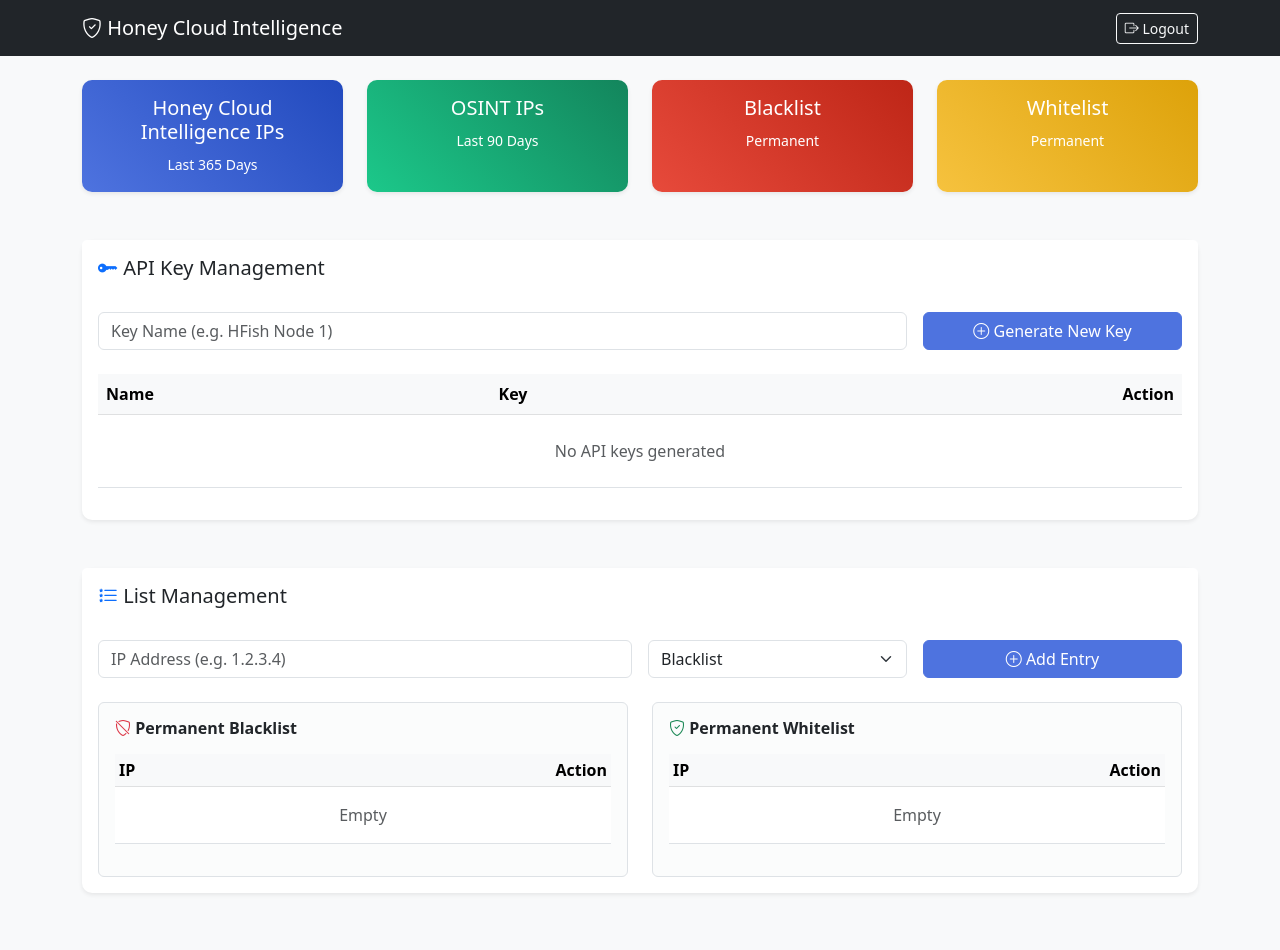
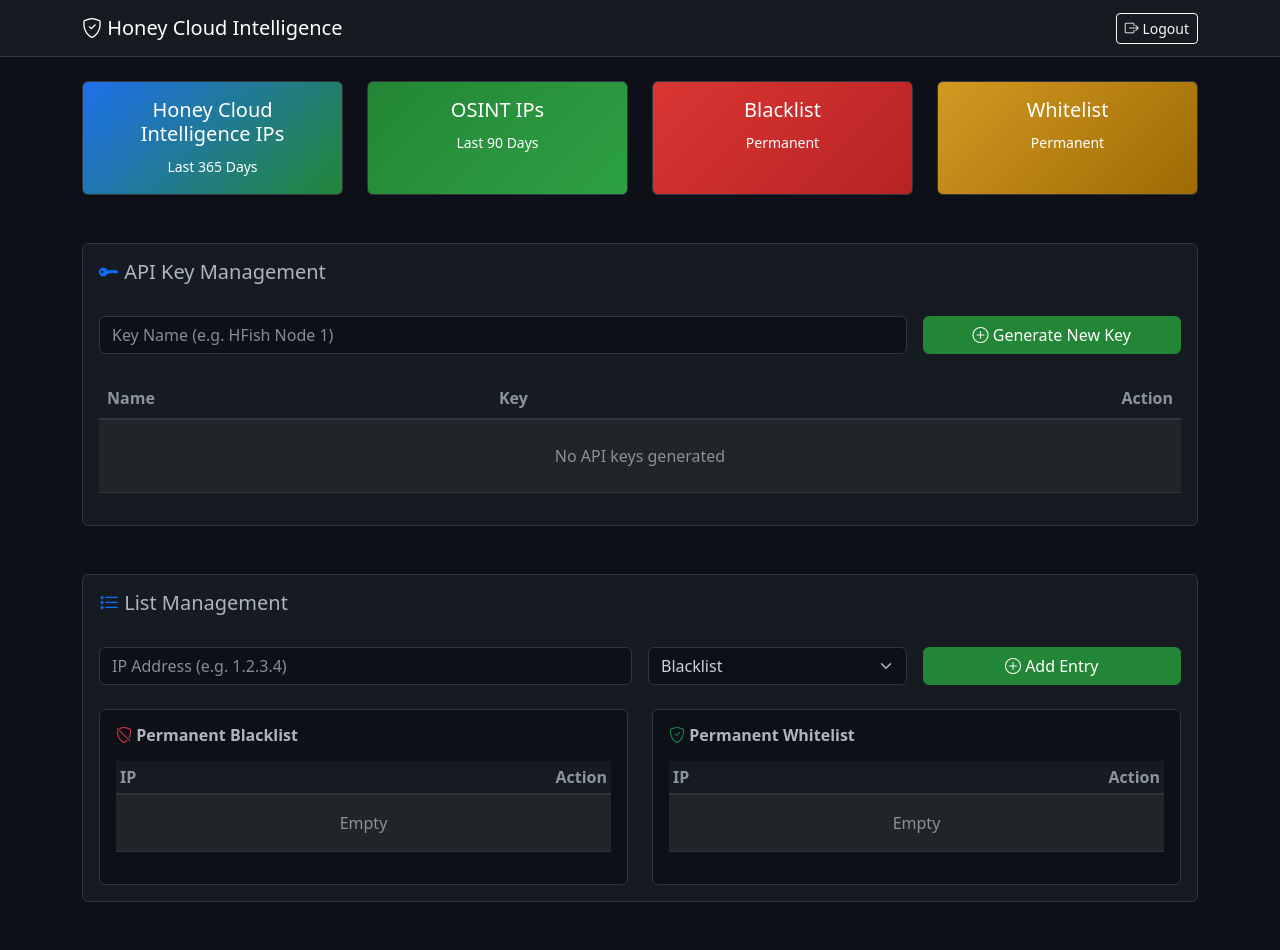
Before and after one commit to lemueIO/honey-api, a FastAPI app: template app/templates/index.html in a window 1280 px wide. Before the commit the page ends 894 px from the top, so only its background shows below. Run offline with FastAPI, Linux system fonts and the light colour scheme; the template is opened without the code that fills it, so the values that code supplies are empty.

Commit message:
Implement Dark Mode and fix favicon caching

```diff
--- a/app/templates/index.html
+++ b/app/templates/index.html
@@ -1,71 +1,117 @@
 <!DOCTYPE html>
-<html lang="en">
+<html lang="en" data-bs-theme="dark">
 
 <head>
     <meta charset="UTF-8">
     <meta name="viewport" content="width=device-width, initial-scale=1.0">
     <title>Honey Cloud Intelligence</title>
-    <link rel="apple-touch-icon" sizes="180x180" href="{{ url_for('static', path='apple-touch-icon.png') }}">
-    <link rel="icon" type="image/png" sizes="32x32" href="{{ url_for('static', path='favicon-32x32.png') }}">
-    <link rel="icon" type="image/png" sizes="16x16" href="{{ url_for('static', path='favicon-16x16.png') }}">
-    <link rel="shortcut icon" href="{{ url_for('static', path='favicon.ico') }}">
+    <link rel="apple-touch-icon" sizes="180x180" href="{{ url_for('static', path='apple-touch-icon.png') }}?v=2">
+    <link rel="icon" type="image/png" sizes="32x32" href="{{ url_for('static', path='favicon-32x32.png') }}?v=2">
+    <link rel="icon" type="image/png" sizes="16x16" href="{{ url_for('static', path='favicon-16x16.png') }}?v=2">
+    <link rel="shortcut icon" href="{{ url_for('static', path='favicon.ico') }}?v=2">
     <link href="https://cdn.jsdelivr.net/npm/bootstrap@5.3.0/dist/css/bootstrap.min.css" rel="stylesheet">
     <link rel="stylesheet" href="https://cdn.jsdelivr.net/npm/bootstrap-icons@1.10.5/font/bootstrap-icons.css">
     <style>
         body {
-            background-color: #f8f9fa;
+            background-color: #0d1117;
+            color: #c9d1d9;
         }
 
         .card {
-            border-radius: 10px;
-            border: none;
-            box-shadow: 0 0.125rem 0.25rem rgba(0, 0, 0, 0.075);
-            transition: transform 0.2s;
+            background-color: #161b22;
+            border: 1px solid #30363d;
+            border-radius: 6px;
+            box-shadow: none;
         }
 
         .card:hover {
-            transform: translateY(-5px);
+            transform: translateY(-2px);
+            border-color: #8b949e;
+        }
+
+        .card-header {
+            background-color: #161b22;
+            border-bottom: 1px solid #30363d;
         }
 
         .stat-card {
             color: #fff;
         }
 
+        /* Keep gradients but adjust opacity or overlay if needed,
+           or leave as is for contrast. */
         .bg-local {
-            background: linear-gradient(45deg, #4e73df, #224abe);
+            background: linear-gradient(135deg, #1f6feb, #238636);
         }
 
         .bg-osint {
-            background: linear-gradient(45deg, #1cc88a, #13855c);
+            background: linear-gradient(135deg, #238636, #2ea043);
         }
 
         .bg-blacklist {
-            background: linear-gradient(45deg, #e74a3b, #be2617);
+            background: linear-gradient(135deg, #da3633, #b62324);
         }
 
         .bg-whitelist {
-            background: linear-gradient(45deg, #f6c23e, #dda20a);
+            background: linear-gradient(135deg, #d29922, #9e6a03);
         }
 
         .btn-primary {
-            background-color: #4e73df;
-            border-color: #4e73df;
+            background-color: #238636;
+            border-color: #238636;
+            color: #ffffff;
         }
 
         .btn-primary:hover {
-            background-color: #2e59d9;
-            border-color: #2653d4;
+            background-color: #2ea043;
+            border-color: #2ea043;
         }
 
-        .table-responsive {
-            max-height: 400px;
-            overflow-y: auto;
+        .form-control,
+        .form-select {
+            background-color: #0d1117;
+            border-color: #30363d;
+            color: #c9d1d9;
         }
+
+        .form-control:focus,
+        .form-select:focus {
+            background-color: #0d1117;
+            border-color: #58a6ff;
+            color: #c9d1d9;
+            box-shadow: 0 0 0 3px rgba(88, 166, 255, 0.3);
+        }
+
+        .table {
+            color: #c9d1d9;
+            border-color: #30363d;
+        }
+
+        .table-light {
+            background-color: #161b22;
+            color: #c9d1d9;
+            border-bottom: 2px solid #30363d;
+        }
+
+        /* Fix for table header cells trying to be light */
+        .table thead th {
+            background-color: #161b22;
+            color: #8b949e;
+            border-color: #30363d;
+        }
+
+        .table-hover tbody tr:hover {
+            background-color: #21262d;
+            color: #c9d1d9;
+        }
+
+        /* Stats card text need to be readable on gradients - default is white which is fine */
     </style>
 </head>
 
 <body>
-    <nav class="navbar navbar-expand-lg navbar-dark bg-dark mb-4">
+    <nav class="navbar navbar-expand-lg navbar-dark bg-dark mb-4"
+        style="background-color: #161b22 !important; border-bottom: 1px solid #30363d;">
         <div class="container">
             <a class="navbar-brand" href="#"><i class="bi bi-shield-check"></i> Honey Cloud Intelligence</a>
             <div class="ms-auto">
@@ -119,7 +165,7 @@
             <!-- API Key Management -->
             <div class="col-12">
                 <div class="card mb-4">
-                    <div class="card-header bg-white py-3 border-0">
+                    <div class="card-header py-3 border-0">
                         <h5 class="mb-0"><i class="bi bi-key-fill text-primary"></i> API Key Management</h5>
                     </div>
                     <div class="card-body">
@@ -148,9 +194,11 @@
                                         <td class="fw-bold">{{ name }}</td>
                                         <td>
                                             <div class="input-group">
-                                                <code class="form-control bg-light border-0 py-2">{{ key }}</code>
-                                                <button class="btn btn-outline-secondary btn-sm border-0 bg-light"
-                                                    type="button" onclick="copyToClipboard('{{ key }}', this)">
+                                                <code class="form-control border-0 py-2"
+                                                    style="background-color: #21262d; color: #e1e4e8;">{{ key }}</code>
+                                                <button class="btn btn-outline-secondary btn-sm border-0"
+                                                    style="background-color: #21262d; color: #8b949e;" type="button"
+                                                    onclick="copyToClipboard('{{ key }}', this)">
                                                     <i class="bi bi-clipboard"></i>
                                                 </button>
                                             </div>
@@ -180,7 +228,7 @@
             <!-- List Management -->
             <div class="col-12">
                 <div class="card">
-                    <div class="card-header bg-white py-3 border-0">
+                    <div class="card-header py-3 border-0">
                         <h5 class="mb-0"><i class="bi bi-list-stars text-primary"></i> List Management</h5>
                     </div>
                     <div class="card-body">
@@ -204,13 +252,14 @@
                         <div class="row g-4">
                             <!-- Blacklist Display -->
                             <div class="col-md-6">
-                                <div class="p-3 border rounded bg-light bg-opacity-50">
+                                <div class="p-3 border rounded bg-opacity-10"
+                                    style="background-color: #0d1117; border-color: #30363d !important;">
                                     <h6 class="fw-bold mb-3 d-flex justify-content-between align-items-center">
                                         <span><i class="bi bi-shield-slash text-danger"></i> Permanent Blacklist</span>
                                         <span class="badge bg-danger rounded-pill">{{ stats.blacklist }}</span>
                                     </h6>
                                     <div class="table-responsive" style="max-height: 300px;">
-                                        <table class="table table-sm table-hover bg-white">
+                                        <table class="table table-sm table-hover">
                                             <thead class="table-light">
                                                 <tr>
                                                     <th>IP</th>
@@ -245,13 +294,14 @@
                             </div>
                             <!-- Whitelist Display -->
                             <div class="col-md-6">
-                                <div class="p-3 border rounded bg-light bg-opacity-50">
+                                <div class="p-3 border rounded bg-opacity-10"
+                                    style="background-color: #0d1117; border-color: #30363d !important;">
                                     <h6 class="fw-bold mb-3 d-flex justify-content-between align-items-center">
                                         <span><i class="bi bi-shield-check text-success"></i> Permanent Whitelist</span>
                                         <span class="badge bg-success rounded-pill">{{ stats.whitelist }}</span>
                                     </h6>
                                     <div class="table-responsive" style="max-height: 300px;">
-                                        <table class="table table-sm table-hover bg-white">
+                                        <table class="table table-sm table-hover">
                                             <thead class="table-light">
                                                 <tr>
                                                     <th>IP</th>
```
Also changed, not shown: app/templates/login.html (+38 -12 lines).
